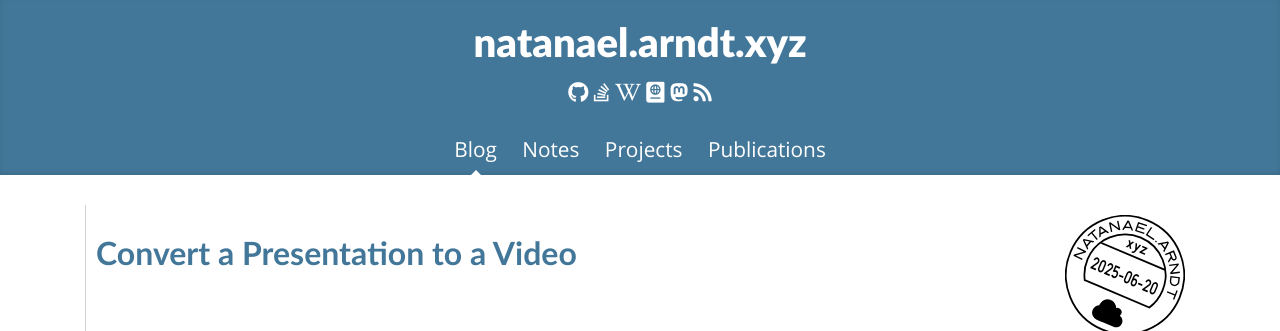
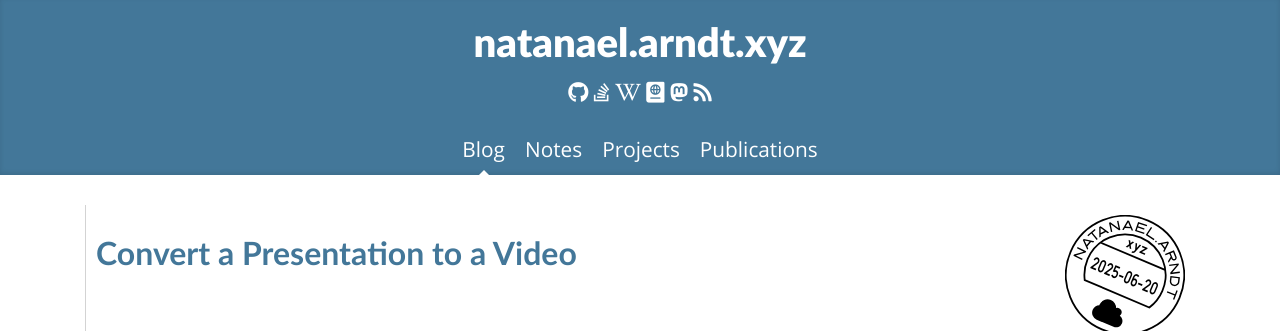
Before and after one commit to white-gecko/natanael.arndt.xyz, a Jekyll site: the page built from index.html, in a window 1280 px wide. Shown: the top 331 px of the page. Built offline with Jekyll 4.4.1, drawn with Linux system fonts in a browser that asks for light colours.

Commit message:
Reduce whitespace in output

```diff
--- a/_includes/header.html
+++ b/_includes/header.html
@@ -44,17 +44,16 @@
         </li>
     </ul>
     <nav class="blog-nav">
-      {% assign pages = site.pages | sort:"weight"  %}
-      {% for node in pages %}
-        {% if node.hide_from_menu or node.parent %}
-        {% else %}
-            {% if page.url == node.url %}
+      {%- assign pages = site.pages | sort:"weight" -%}
+      {%- for node in pages -%}
+        {%- unless node.hide_from_menu or node.parent -%}
+            {%- if page.url == node.url -%}
                 {% if node.title %}<a class="blog-nav-item active" href="{{ node.url | prepend: site.baseurl }}">{{ node.title }}</a>{% endif %}
-            {% else %}
+            {%- else -%}
                 {% if node.title %}<a class="blog-nav-item" href="{{ node.url | prepend: site.baseurl }}">{{ node.title }}</a>{% endif %}
-            {% endif %}
-        {% endif %}
-      {% endfor %}
+            {%- endif -%}
+        {%- endunless -%}
+      {%- endfor -%}
     </nav>
   </div>
 </div>
```
